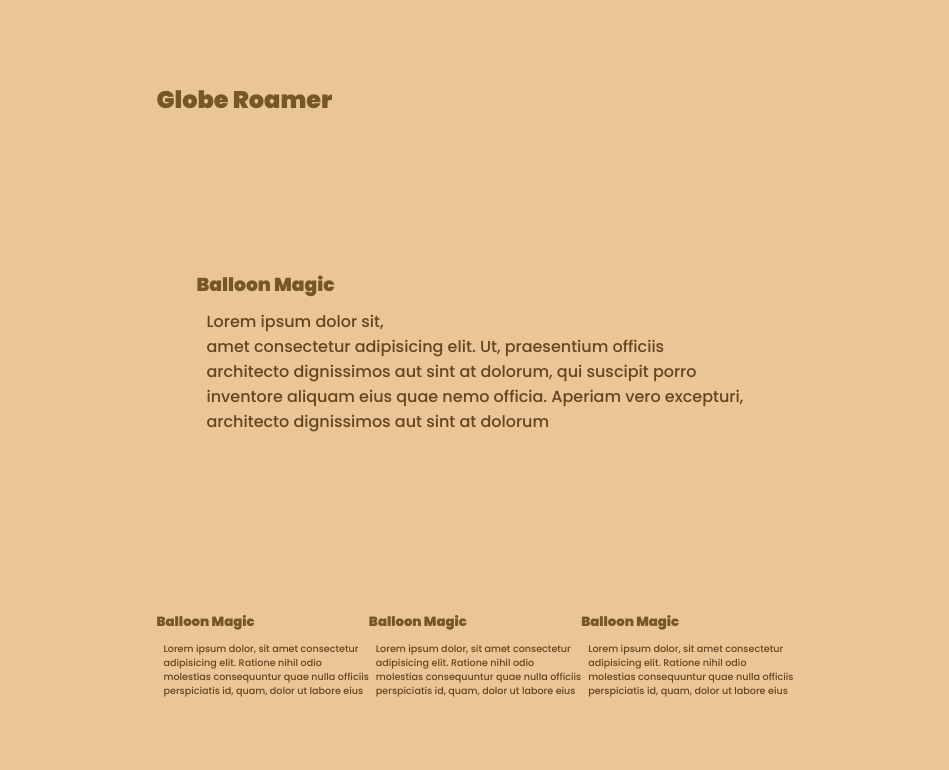
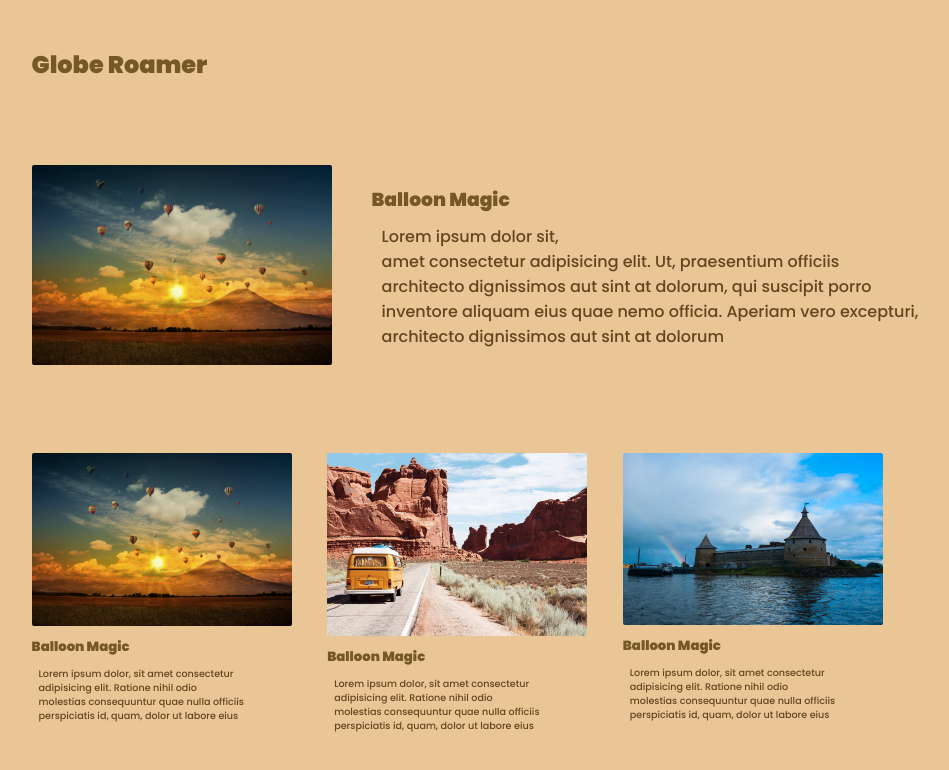
Before and after one commit to BrijeshReddyK/Brijeshreddy_HalfYearly_Practicals, a plain HTML site: page index.html in a window 1280 px wide. Shown: the whole page, without its empty margins (165-1114 px from the left). Drawn offline with Linux system fonts and the light colour scheme.

Commit message:
Update index.html

```diff
--- a/index.html
+++ b/index.html
@@ -16,7 +16,7 @@
 
         <div class="flex-container">
 
-            <div class="flex-items"><img src="/HalfyearlyPracticals/assets/UINICORN.jpg" alt=""></div>
+            <div class="flex-items"><img src="/assets/UINICORN.jpg" alt=""></div>
             <div class="flex-items"><h3>Balloon Magic</h3><p>Lorem ipsum dolor sit,<br>
                 amet consectetur adipisicing elit. Ut, praesentium officiis<br>
                 architecto dignissimos aut sint at dolorum, qui suscipit porro<br>
@@ -30,7 +30,7 @@
 
             <div class="grid-items">
 
-                <div><img src="/HalfyearlyPracticals/assets/UINICORN.jpg" alt=""></div>
+                <div><img src="/assets/UINICORN.jpg" alt=""></div>
                 <div><h5>Balloon Magic</h5><p>Lorem ipsum dolor, sit amet consectetur<br>
                     adipisicing elit. Ratione nihil odio<br>
                     molestias consequuntur quae nulla officiis<br>
@@ -39,7 +39,7 @@
             </div>
             <div class="grid-items">
 
-                <div><img src="/HalfyearlyPracticals/assets/arche.jpg" alt=""></div>
+                <div><img src="/assets/arche.jpg" alt=""></div>
                 <div><h5>Balloon Magic</h5><p>Lorem ipsum dolor, sit amet consectetur<br>
                     adipisicing elit. Ratione nihil odio<br>
                     molestias consequuntur quae nulla officiis<br>
@@ -48,7 +48,7 @@
             </div>
             <div class="grid-items">
 
-                <div><img src="/HalfyearlyPracticals/assets/water.jpg" alt=""></div>
+                <div><img src="/assets/water.jpg" alt=""></div>
                 <div><h5>Balloon Magic</h5><p>Lorem ipsum dolor, sit amet consectetur<br>
                     adipisicing elit. Ratione nihil odio<br>
                     molestias consequuntur quae nulla officiis<br>
```
